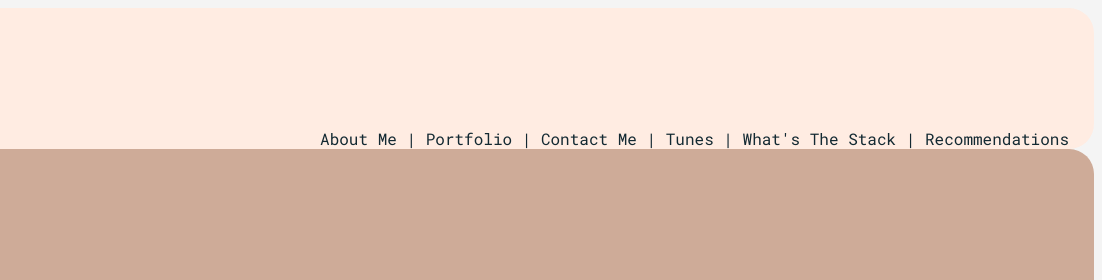
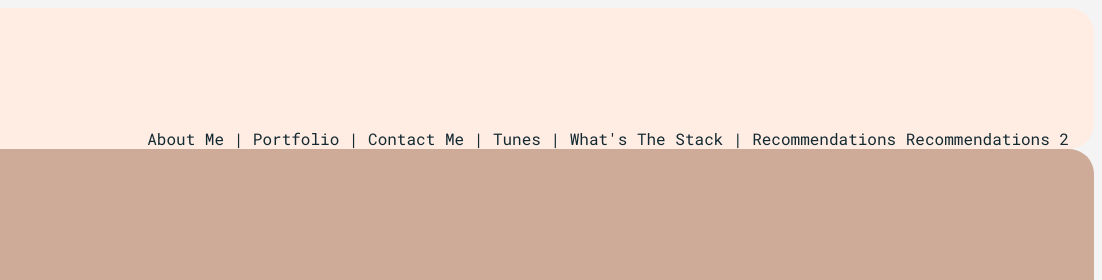
Before and after one commit to emilyconaghan/emilyconaghan.github.io, a plain HTML site: page contact.html in a window 1280 px wide. Shown: the top 280 px of the page, 178-1280 px from the left. Drawn offline with Linux system fonts and the light colour scheme; a web font is replaced by a local one.

Commit message:
test changes

```diff
--- a/contact.html
+++ b/contact.html
@@ -16,7 +16,10 @@
          <a href="tunes.html" >Tunes | </a>
          <a href="whats-the-stack.html" >What's The Stack | </a>
          <a href="recommendations.html" >Recommendations </a>
+         <a href="recommendations.html" >Recommendations 2 </a>
+
      </div>
+     <!--test-->
 
     <body>
 
```
Also changed, not shown: 1 other file.
